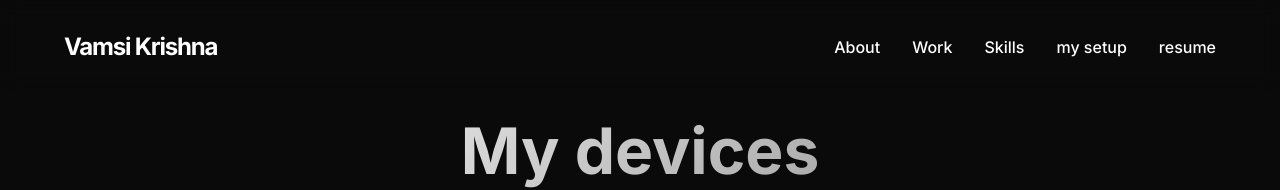
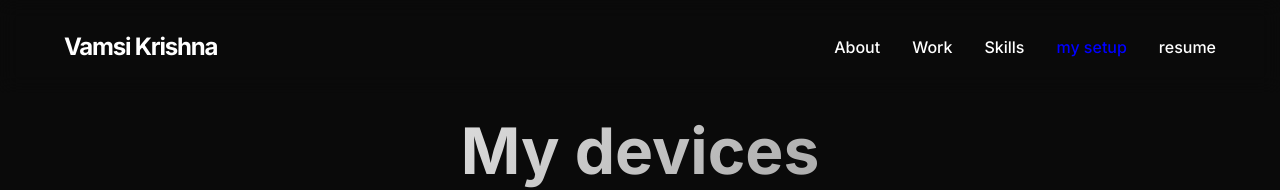
Before and after one commit to raptor7197/thekrishna, a React (Vite) app: page /setup in a window 1280 px wide. Shown: the top 190 px of the page. Built offline with nearby package versions, Linux system fonts and the light colour scheme; a web font is replaced by a local one.

Commit message:
fix: color change

```diff
--- a/src/components/About.css
+++ b/src/components/About.css
@@ -156,7 +156,6 @@
     color: #fff;
     font-weight: 600;
     font-family: monospace;
-    /* Monospace for repo name */
 }
 
 .commit-message {
@@ -165,7 +164,6 @@
     font-size: 1.1rem;
     max-width: 600px;
     font-family: monospace;
-    /* Monospace for commit message */
     background: rgba(255, 255, 255, 0.05);
     padding: 0.5rem;
     border-radius: 4px;
--- a/src/components/Contact.jsx
+++ b/src/components/Contact.jsx
@@ -1,11 +1,8 @@
 import React, { useEffect, useRef } from 'react';
-import { Link } from 'react-router-dom';
 import XIcon from '@mui/icons-material/X';
 import GitHubIcon from '@mui/icons-material/GitHub';
 import LinkedInIcon from '@mui/icons-material/LinkedIn';
-import DevicesIcon from '@mui/icons-material/Devices';
 import { World } from './ui/globe';
-
 import './Contact.css';
 
 const Contact = () => {
@@ -186,7 +183,7 @@ const Contact = () => {
 
     useEffect(() => {
         const container = containerRef.current;
-        if (!container) return; // Ensure container is available
+        if (!container) return;
 
         const handleMouseMove = (e) => {
 
@@ -274,7 +271,9 @@ const Contact = () => {
 
                     </div>
                     <footer className="footer">
-                        <p>&copy; {new Date().getFullYear()} Vamsi Krishna. All rights reserved.</p>
+                        <p>&copy; {new Date().getFullYear()} <blockquote className="quote">
+            <p>Vamsi Krishna</p>
+          </blockquote>All rights reserved.</p>
                     </footer>
                 </div>
             </div>
--- a/src/components/Navbar.jsx
+++ b/src/components/Navbar.jsx
@@ -45,7 +45,7 @@ const Navbar = () => {
                     <a href="#skills" onClick={(e) => handleNavClick(e, '#skills')}>Skills</a>
                 </li>
                 <li>
-                    <a href="/setup" >my setup</a>
+                    <a href="/setup" style={{ color: 'blue' }}>my setup</a>
                 </li>
                 <li>
                     <a href="./Vamsi Krishna Resume.pdf" download>resume</a>
```
